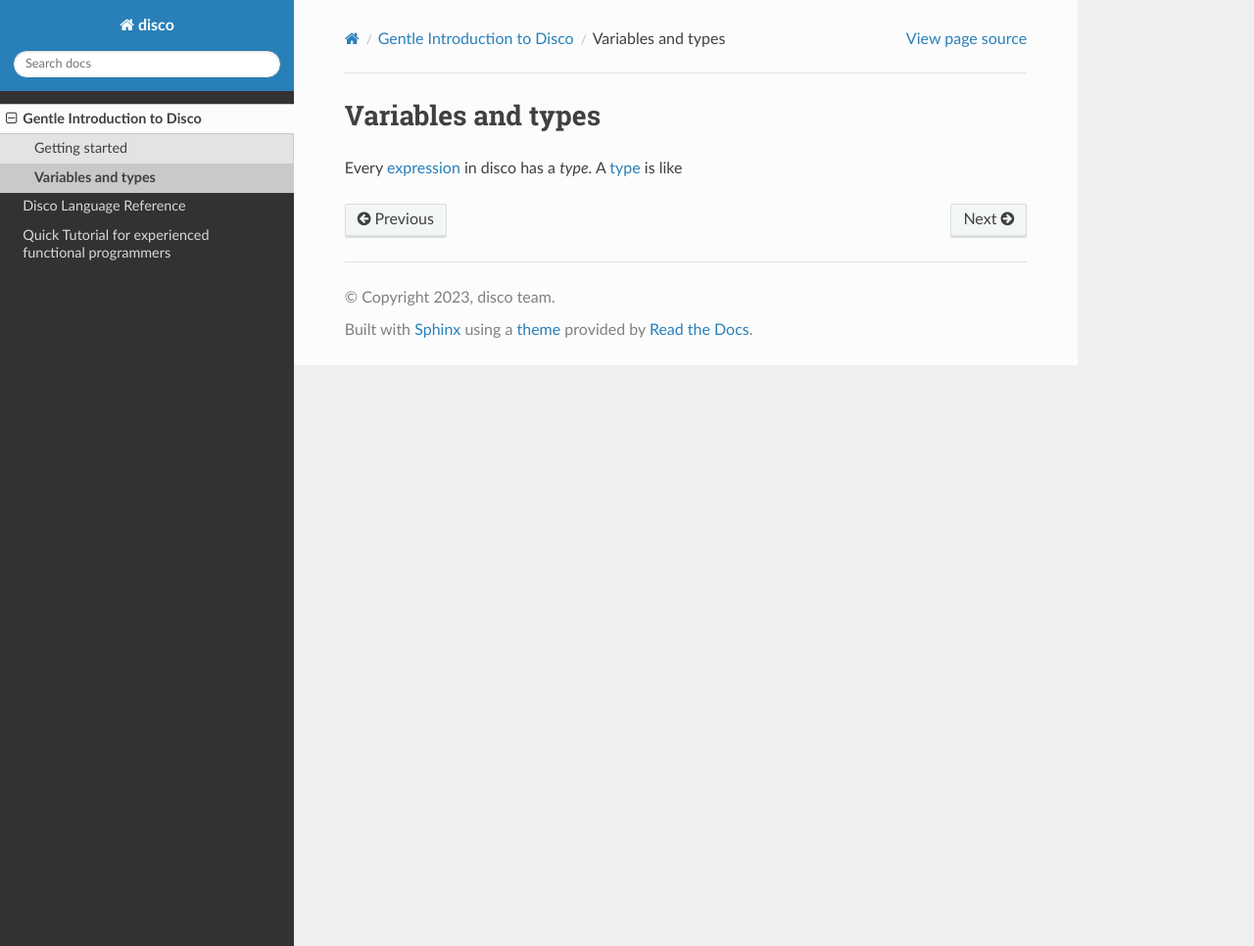
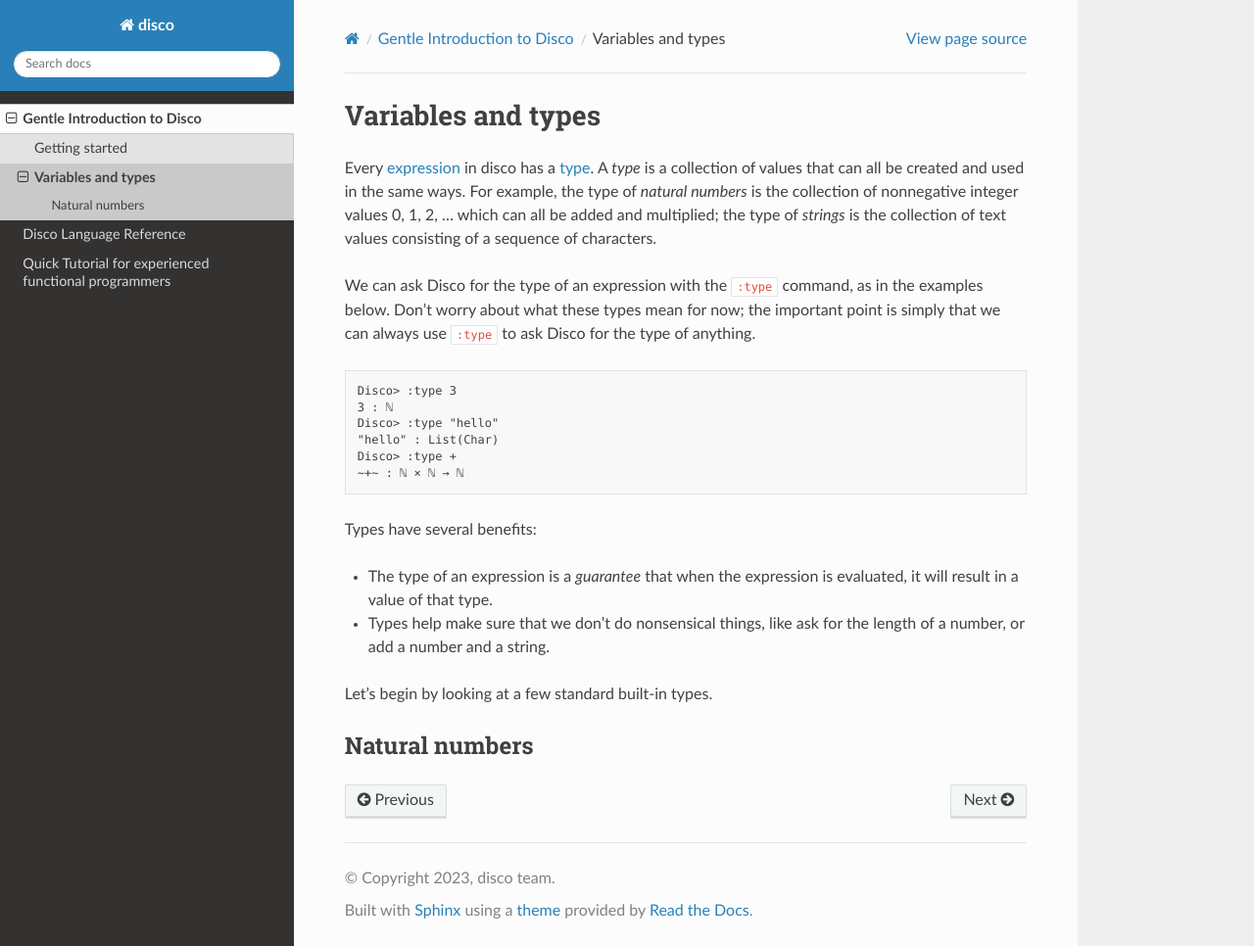
Before and after one commit to disco-lang/disco, a Sphinx documentation site: the page built from docs/introduction/vars-and-types.rst, in a window 1280 px wide and 966 px high. Shown: the whole window at 98% size. Built offline with Sphinx 7.4.7 and the Read the Docs theme 2.0.0, drawn with Linux system fonts in a browser that asks for light colours.

Commit message:
some writing about types

```diff
--- a/docs/introduction/vars-and-types.rst
+++ b/docs/introduction/vars-and-types.rst
@@ -1,5 +1,36 @@
 Variables and types
 ===================
 
-Every :doc:`expression </reference/expression>` in disco has a *type*. A
-:doc:`type </reference/types>` is like
+Every :doc:`expression </reference/expression>` in disco has a
+:doc:`type </reference/types>`. A *type* is a collection of values
+that can all be created and used in the same ways.  For example, the
+type of *natural numbers* is the collection of nonnegative integer
+values 0, 1, 2, ... which can all be added and multiplied; the type of
+*strings* is the collection of text values consisting of a sequence of
+characters.
+
+We can ask Disco for the type of an expression with the ``:type``
+command, as in the examples below.  Don't worry about what these types
+mean for now; the important point is simply that we can always use
+``:type`` to ask Disco for the type of anything.
+
+::
+
+   Disco> :type 3
+   3 : ℕ
+   Disco> :type "hello"
+   "hello" : List(Char)
+   Disco> :type +
+   ~+~ : ℕ × ℕ → ℕ
+
+Types have several benefits:
+
+* The type of an expression is a *guarantee* that when the expression
+  is evaluated, it will result in a value of that type.
+* Types help make sure that we don't do nonsensical things, like ask
+  for the length of a number, or add a number and a string.
+
+Let's begin by looking at a few standard built-in types.
+
+Natural numbers
+---------------
```
